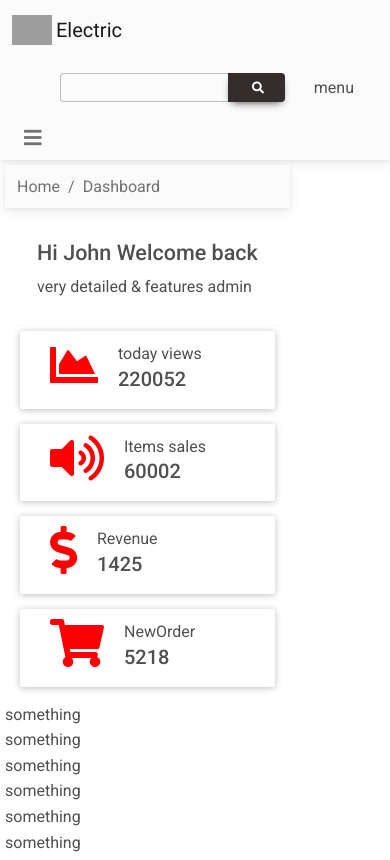
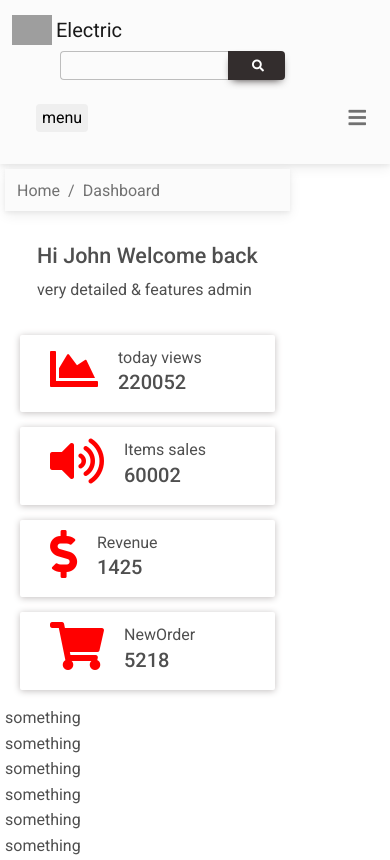
Before and after one commit to pankajsahh/demodashboard, a React (Create React App) app: page / in a window 390 px wide. Built offline with nearby package versions, Linux system fonts and the light colour scheme; grey boxes are pictures that could not be loaded.

Commit message:
header and sidebar done

```diff
--- a/src/Pages/DashBoard/Dashboard.css
+++ b/src/Pages/DashBoard/Dashboard.css
@@ -1,5 +1,11 @@
 .mainPage{
     margin: 5px;
+}
+@media only screen and (max-width: 600px) {
+    .mainPage{
+        position: absolute;
+    }
+
 }
 .BasicDetails{
     margin: 2rem;
--- a/src/components/Header/Header.css
+++ b/src/components/Header/Header.css
@@ -1,10 +1,15 @@
 .MenuOpner{
     display: none;
+
 }
 
 @media only screen and (max-width: 600px) {
     .MenuOpner{
+
         display: block;
+        cursor: pointer;
+        border: none;
+        border-radius: 4px;
     }
 
 }
--- a/src/components/Header/Header.jsx
+++ b/src/components/Header/Header.jsx
@@ -1,4 +1,4 @@
-import React, { useState } from "react";
+import React, { useContext, useState } from "react";
 import {
   MDBContainer,
   MDBNavbar,
@@ -13,8 +13,14 @@ import {
   MDBInput,
 } from "mdb-react-ui-kit";
 import "./Header.css";
+import Context from "../../source/context";
 export default function App() {
   const [showNav, setShowNav] = useState(false);
+  const {sidebar,setsidebar} = useContext(Context);
+
+  const toggleside = ()=>{
+    setsidebar(!sidebar)
+  }
 
   return (
     <MDBNavbar expand="lg" light bgColor="light">
@@ -39,7 +45,7 @@ export default function App() {
             <MDBIcon fas icon="search" />
           </MDBBtn>
         </MDBInputGroup>
-        <p className="MenuOpner m-4">menu</p>
+        <button onClick={toggleside} className="MenuOpner m-4">menu</button>
         <MDBNavbarToggler
           type="button"
           aria-expanded="false"
--- a/src/components/sideBar/SideBar.css
+++ b/src/components/sideBar/SideBar.css
@@ -6,8 +6,16 @@
 }
 
 @media only screen and (max-width: 600px) {
+    .displayPicturhide{
+        display: none;
+    }
     .displayPictur{
-        display: none;
+
+        position: relative;
+        background: rgb(244,241,241);
+        background: linear-gradient(0deg, rgba(244,241,241,1) 37%, rgba(198,192,192,1) 100%);
+        z-index: 1;
+
     }
 
 }
--- a/src/components/sideBar/SideBar.jsx
+++ b/src/components/sideBar/SideBar.jsx
@@ -1,10 +1,12 @@
 import { MDBIcon } from "mdb-react-ui-kit";
-import React from "react";
+import React, { useContext } from "react";
+import Context from "../../source/context";
 import "./SideBar.css";
 const SideBar = () => {
+  const { sidebar } = useContext(Context);
   return (
     <div>
-      <div className="displayPictur">
+      <div className={`displayPictur ${sidebar?"displayPicturhide":""}`}>
         <div className="UserDetails">
           <div className="imageProfile">
             <img
--- a/src/index.js
+++ b/src/index.js
@@ -3,9 +3,13 @@ import ReactDOM from 'react-dom/client';
 import './index.css';
 import App from './App';
 import 'mdb-react-ui-kit/dist/css/mdb.min.css'
+import Store from './source/store';
 const root = ReactDOM.createRoot(document.getElementById('root'));
 root.render(
   <React.StrictMode>
+    <Store>
     <App />
+    </Store>
+
   </React.StrictMode>
 );
--- a/src/source/context.js
+++ b/src/source/context.js
@@ -0,0 +1,4 @@
+import { createContext } from "react";
+
+const Context = createContext();
+export default Context;
--- a/src/source/store.js
+++ b/src/source/store.js
@@ -0,0 +1,20 @@
+import { useState } from "react";
+import Context from "./context"
+
+const Store = (props)=>{
+
+    const [sidebar,setsidebar] = useState(true);
+    console.log(sidebar)
+
+
+
+    return(
+        <Context.Provider value={{
+            sidebar,
+            setsidebar
+        }}>
+            {props.children}
+        </Context.Provider>
+    )
+}
+export default Store;
```
